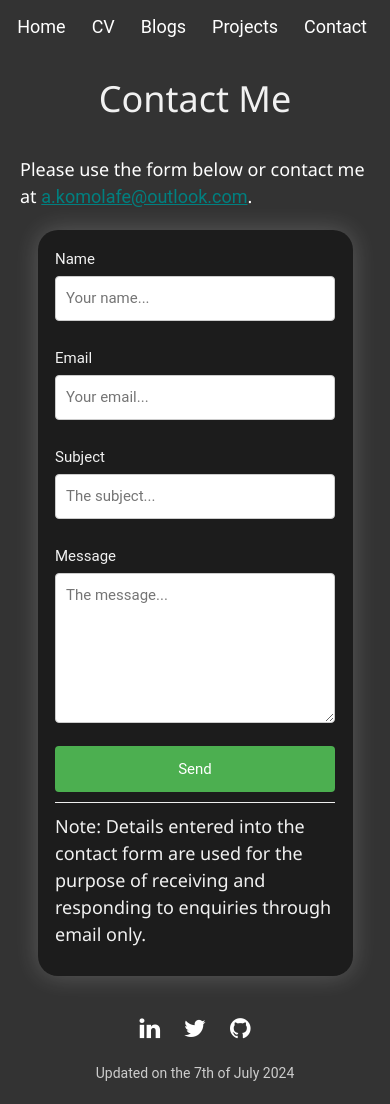
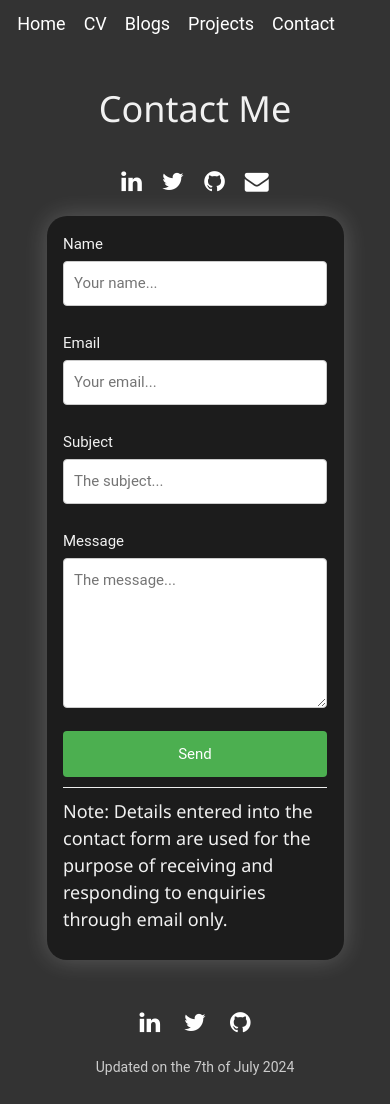
Before and after one commit to Adenrele/Web_Portfolio, a Flask app: page /contact in a window 390 px wide. After the commit the page ends 1075 px from the top, so only its background shows below. Run offline with Flask 3, Linux system fonts and the light colour scheme.

Commit message:
social media icons in header

```diff
--- a/main.py
+++ b/main.py
@@ -59,7 +59,7 @@ def blogs():
     return render_template("blogs.html")
 
 if __name__ == "__main__":
-    app.run(debug = True, host="192.168.0.67")
+    app.run(debug = True, host= keys.ipv4)
 
 
 
--- a/static/css/contact.css
+++ b/static/css/contact.css
@@ -9,13 +9,39 @@
     margin-top: 7vh;
   }
 
-  .contact .title {
-    margin-bottom: 20px;
-  }
 
-  .contact h5 {
-    margin-bottom: 20px;
-  }
+ .contact-socials{
+  display: flex;
+  flex-direction: row;
+  justify-content: center;
+  margin: 3% auto;
+ }
+  /* Styling for social media icons */
+.contact-socials a {
+  color: white; /* White icon color */
+  font-size: 24px; /* Icon size */
+  margin: 0 10px; /* Space between icons */
+  transition: color 0.3s ease; /* Smooth transition for hover effect */
+  text-decoration: none; /* Remove underline */
+}
+
+/* Hover effect for social media icons */
+.contact-socials a.fa-linkedin:hover {
+  color: #0073b1; /* LinkedIn blue for hover */
+}
+
+.contact-socials a.fa-twitter:hover{
+  color: #1da1f2; /* Twitter blue for hover */
+}
+
+
+.contact-socials a.fa-envelope:hover{
+  color: #4CAF50;
+}
+
+.contact-socials a.fa-github:hover {
+  color: #6e5494; /* GitHub purple for hover */
+}
 
   .contact .field {
     margin-bottom: 10px;
@@ -94,7 +120,7 @@ h5{
     color: white; /* White text color */
     min-height: 100vh;
     width: 100vw;
-    padding: 20px;
+    padding: 30px;
     margin-top: 5vh;
   }
   .contact form{
@@ -106,4 +132,11 @@ h5{
     width: 90%;
     margin: 0 auto;
   }
+
+  .contact-socials{
+    display: flex;
+    flex-direction: row;
+    justify-content: center;
+    margin: 7% auto;
+   }
 }
--- a/static/css/layout.css
+++ b/static/css/layout.css
@@ -34,17 +34,34 @@ header {
 
   header nav ul li {
     margin-right: 35px; /* Adjust spacing between items */
-    padding: 3px;
   }
 
   header nav ul li:last-child {
-    margin-right: 80px; /* Remove margin from last item */
+    margin-right: 30px; /* Remove margin from last item */
+  }
+
+  header nav ul li:nth-child(5) {
+    border-right: 2px solid white;
+    padding-right: 35px; /* Ensure padding on the right side to space the border */
   }
 
   header nav ul li a {
     text-decoration: none;
     color: white;
     font-size: medium;
+  }
+
+  header nav ul li a.social-icon {
+    font-size: 20px; /* Icon size */
+    transition: color 0.3s ease; /* Smooth transition for hover effect */
+  }
+
+  header nav ul li a.social-icon:hover {
+    color: #0073b1; /* LinkedIn blue for hover */
+  }
+
+  header nav ul li a.fa-twitter:hover {
+    color: #1da1f2; /* Twitter blue for hover */
   }
 
   /* Basic footer styling */
@@ -106,14 +123,27 @@ footer {
   }
 
   header nav ul li {
-    margin: 0 10px; /* Add margin for vertical spacing */
+    margin: 0 9px; /* Add margin for vertical spacing */
   }
 
   header nav ul li:last-child {
-    margin: 0 10px; /* Add margin for last item */
+    margin: 0 0px; /* Add margin for last item */
   }
 
   header nav ul li a {
     font-size: larger; /* Increase font size */
   }
+  a.social-icon{
+    display: none;
+  }
+
+  header nav ul li:nth-child(5) {
+    border-right: none;
+    padding-right: 0px; /* Ensure padding on the right side to space the border */
+  }
+
+  header nav ul li:nth-child(5) {
+    border-right: none;
+    padding-right: 0px;
+  }
 }
--- a/templates/contact.html
+++ b/templates/contact.html
@@ -5,8 +5,15 @@
 
   <h1 class = "title">Contact Me</h1>
 
+  <div class="contact-socials">
+    <a style="text-decoration: none" href="https://www.linkedin.com/in/akomolafe/" target="_blank" class="fa fa-linkedin"> </a>
+    <a style="text-decoration: none" href="https://twitter.com/Ak_DataPharm" target="_blank" class="fa fa-twitter"> </a>
+    <a style="text-decoration: none" href="https://github.com/Adenrele" target="_blank" class="fa fa-github"> </a>
+    <a style="text-decoration: none" href="mailto:a.komolafe@outlook.com" target="" class="fa fa-envelope"> </a>
+  </div>
 
-  <h5>Please use the form below or contact me at <a style="color:teal" class="w3-hover-opacity" href="mailto:a.komolafe@outlook.com">a.komolafe@outlook.com</a>.</h5>
+
+
 
   {% if success %}
   <p>Thank you for your message. I'll get back to you shortly.</p>
--- a/templates/cv.html
+++ b/templates/cv.html
@@ -27,8 +27,8 @@
 
                 <span class="subtitle"><i class="fa fa-medkit fa-fw"></i> Domain Expertise</span>
                 <ul class="subsection-list">
-                    <li>Electronic Patient Recprds</li>
-                    <li>Health dats</li>
+                    <li>Electronic Patient Records</li>
+                    <li>Health data</li>
                     <li>Pharmacy</li>
                 </ul>
 
--- a/templates/layout.html
+++ b/templates/layout.html
@@ -1,10 +1,7 @@
 <!DOCTYPE html>
 <html>
-
 <head>
-
   <title>Adenrele Komolafe's Portfolio</title>
-
   <meta charset="UTF-8">
   <meta name="viewport" content="width=device-width, initial-scale=1">
   <link rel="stylesheet" href="https://www.w3schools.com/w3css/4/w3.css">
@@ -16,10 +13,8 @@
   <link rel="stylesheet" href="{{url_for('static',filename='css/CV.css')}}">
   <link rel="stylesheet" href="{{url_for('static',filename='css/blogs.css')}}">
   <link rel="stylesheet" href="{{url_for('static',filename='css/projects.css')}}">
-
-
+</head>
 <body>
-  <div>
   <header>
     <nav>
       <ul>
@@ -28,6 +23,9 @@
         <li><a href="{{ url_for('blogs') }}">Blogs</a></li>
         <li><a href="{{ url_for('projects') }}">Projects</a></li>
         <li><a href="{{ url_for('contact') }}">Contact</a></li>
+        <li><a href="https://www.linkedin.com/in/akomolafe/" target="_blank" class="fa fa-linkedin social-icon"> </a></li>
+        <li><a href="https://twitter.com/Ak_DataPharm" target="_blank" class="fa fa-twitter social-icon"> </a></li>
+        <li><a href="https://github.com/Adenrele" target="_blank" class="fa fa-github social-icon"> </a></li>
       </ul>
     </nav>
   </header>
@@ -35,23 +33,15 @@
     {%block content%}
     {%endblock%}
   </div>
-
   <footer>
     <div class="footer-socials">
-      <a style="text-decoration: none" href="https://www.linkedin.com/in/akomolafe/" target=""
-        class="fa fa-linkedin"> </a>
-
-      <a style="text-decoration: none" href="https://twitter.com/Ak_DataPharm" target=""
-        class="fa fa-twitter"> </a>
-
-        <a style="text-decoration: none" href="https://github.com/Adenrele" target=""
-        class="fa fa-github"> </a>
+      <a style="text-decoration: none" href="https://www.linkedin.com/in/akomolafe/" target="" class="fa fa-linkedin"> </a>
+      <a style="text-decoration: none" href="https://twitter.com/Ak_DataPharm" target="" class="fa fa-twitter"> </a>
+      <a style="text-decoration: none" href="https://github.com/Adenrele" target="" class="fa fa-github"> </a>
     </div>
-
     <div class="last-updated">
-      <span>  Updated on the 7th of July 2024 </span>
+      <span> Updated on the 7th of July 2024 </span>
     </div>
   </footer>
 </body>
-
 </html>
```
Lines whose indentation alone changed are shown as unchanged.
